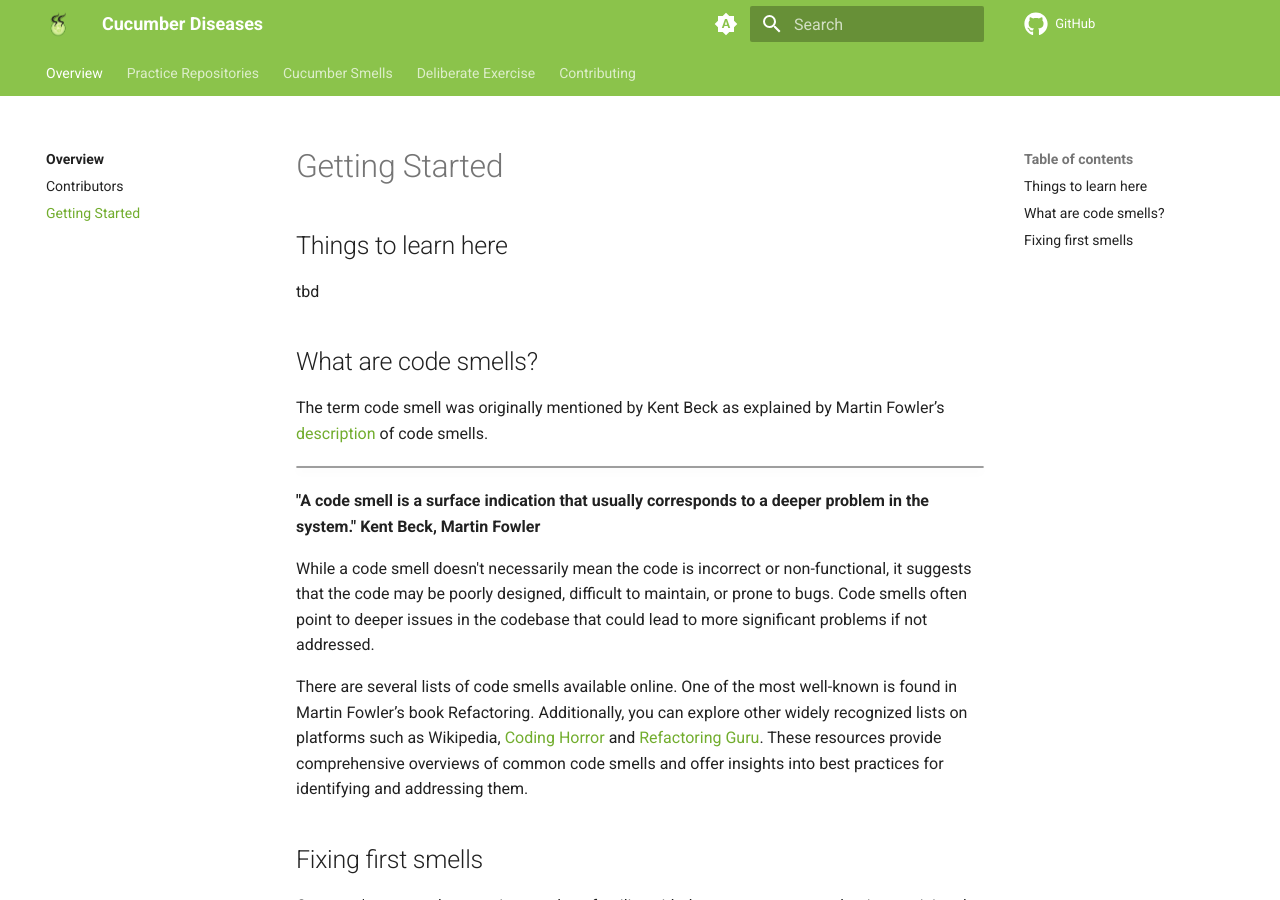
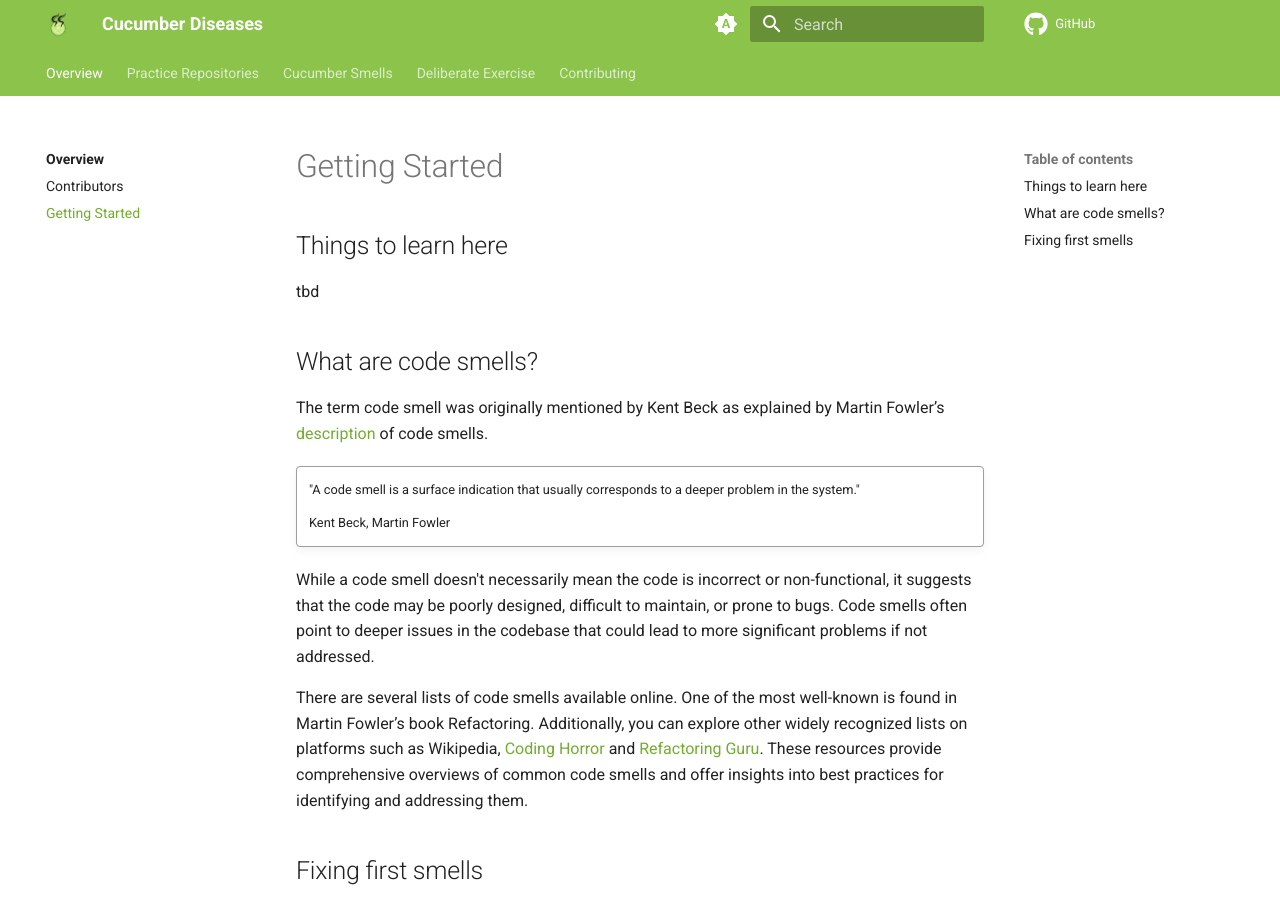
Before and after one commit to Cucumber-Diseases/cucumber-diseases.github.io, an MkDocs documentation site: the page built from docs/howto.md, in a window 1280 px wide and 900 px high. Built offline with MkDocs 1.6.1 and Material for MkDocs 9.7.7, drawn with Linux system fonts in a browser that asks for light colours.

Commit message:
format quote

```diff
--- a/docs/howto.md
+++ b/docs/howto.md
@@ -7,7 +7,12 @@ tbd
 The term code smell was originally mentioned by Kent Beck as explained by Martin Fowler’s [description](https://www.martinfowler.com/bliki/CodeSmell.html) of code smells.
 
 !!! quote ""
-**"A code smell is a surface indication that usually corresponds to a deeper problem in the system." Kent Beck, Martin Fowler**
+
+    "A code smell is a surface indication that usually corresponds to a deeper problem in the system."
+
+    Kent Beck, Martin Fowler
+
+
 
 While a code smell doesn't necessarily mean the code is incorrect or non-functional, it suggests that the code may be poorly designed, difficult to maintain, or prone to bugs. Code smells often point to deeper issues in the codebase that could lead to more significant problems if not addressed.
 
```
